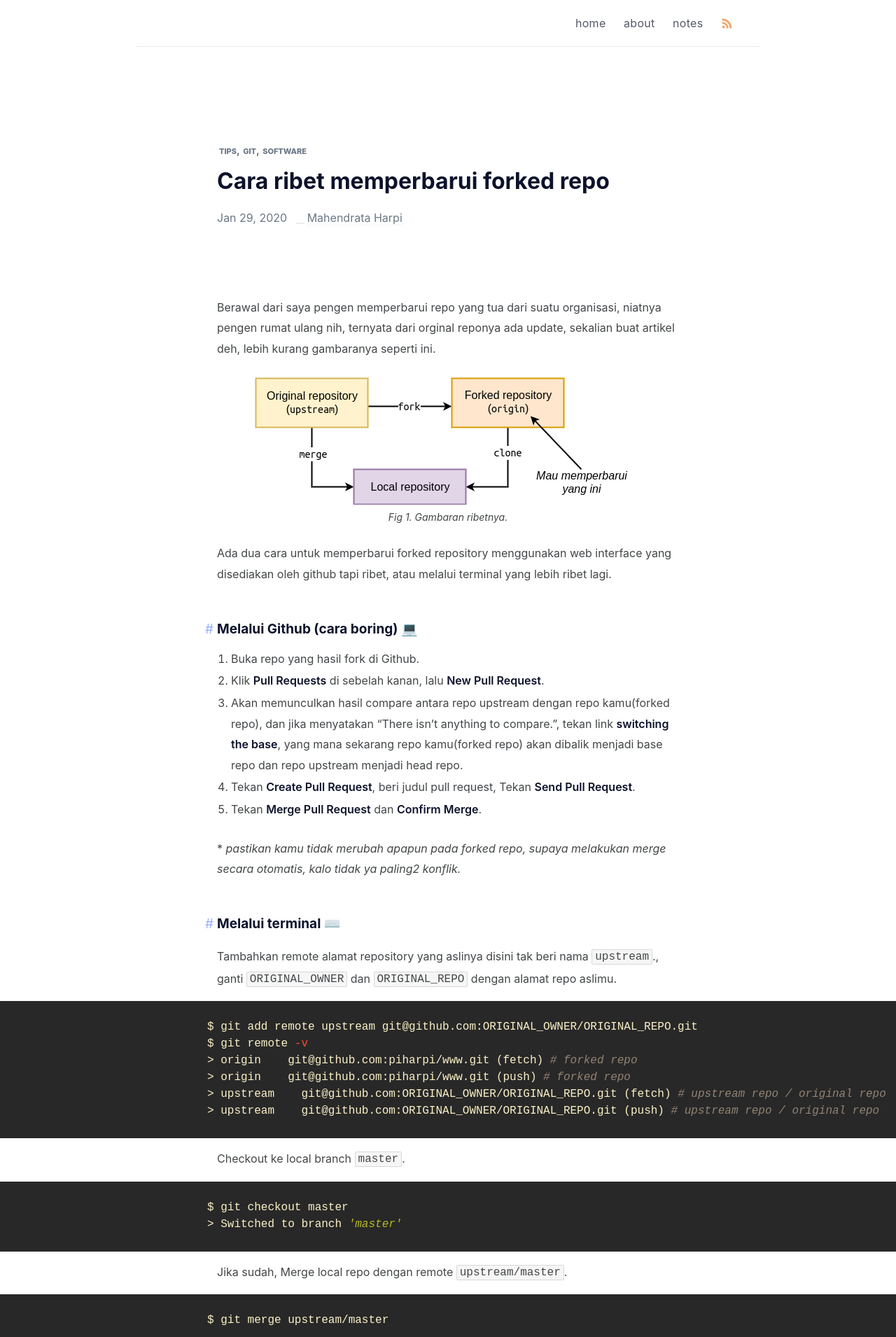
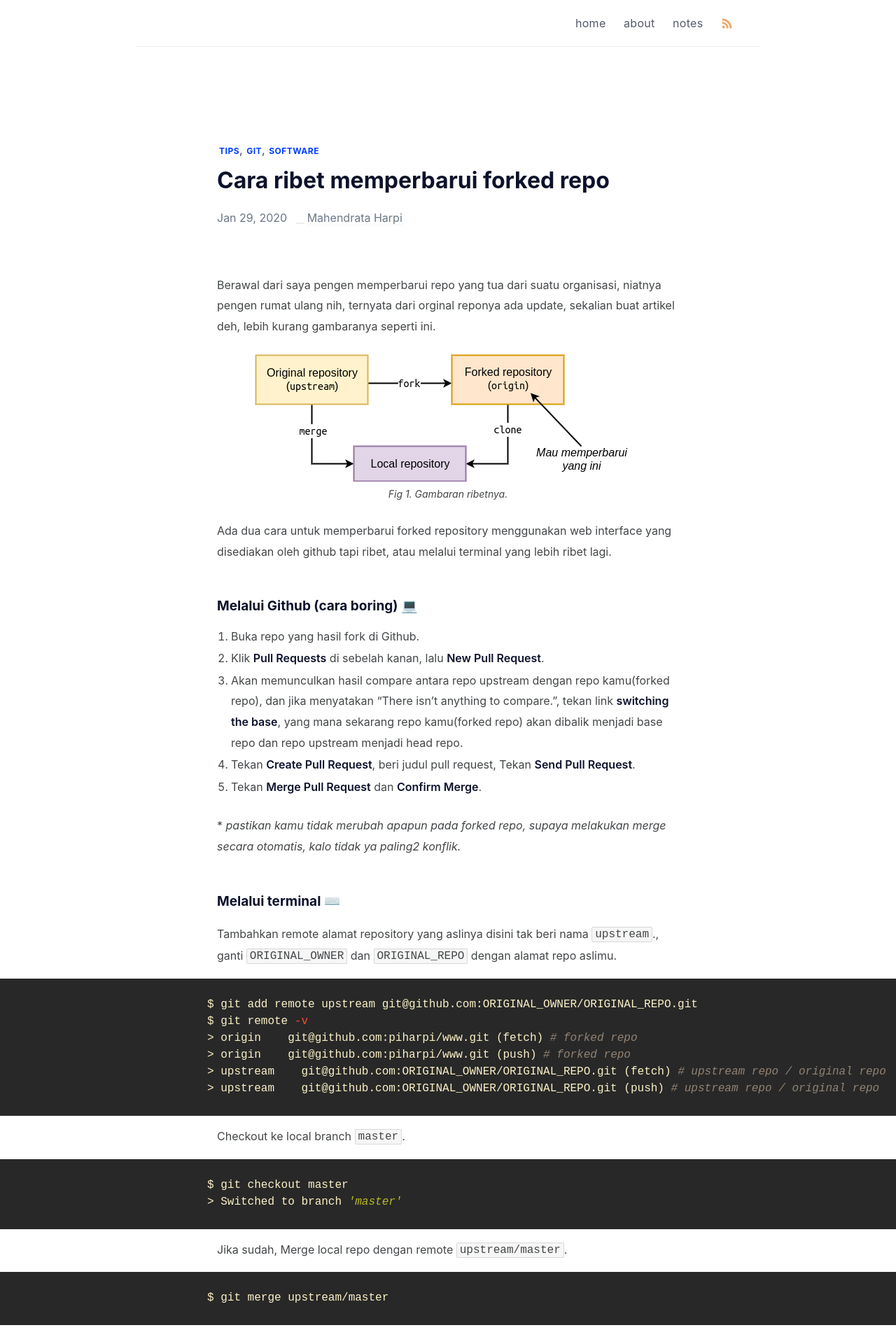
Before and after one commit to piharpi/piharpi.com, a Jekyll site: the page built from _posts/2020-01-29-cara-memperbarui-fork-repository.md, in a window 1280 px wide. Shown: the top 1910 px of the page at 70% size. Built offline with Jekyll 4.4.1, drawn with Linux system fonts in a browser that asks for light colours; some web fonts are replaced.

Commit message:
styling tags, post-nav etc

```diff
--- a/_sass/bangsring/_post.scss
+++ b/_sass/bangsring/_post.scss
@@ -1,34 +1,26 @@
+// Post wrapper
 .wrapper.post {
-  max-width: -webkit-calc(#{$narrow-size} - (#{$spacing-full} * 2));
-  max-width: calc(#{$narrow-size} - (#{$spacing-full} * 2));
-
   @include media-query($on-mobile) {
     padding-left: $spacing-half;
     padding-right: $spacing-half;
   }
 }
 
-/**
- * Post title
- */
+// Post title
 .header {
-  margin-top: 125px;
+  margin-top: 7.8em;
+  margin-bottom: 3em;
 
   .tags {
     margin-left: 3px;
+    letter-spacing: 0.5px;
 
     .tag {
-      color: $gray;
-      line-height: 1;
-      font-weight: 800;
-      display: inline-block;
-      font-size: $small-font-size - 3;
-      border-bottom: 0;
-      text-decoration-color: $smoke;
+      font-weight: $bold-weight;
+      font-size: $small-font-size - 2;
 
       &:hover {
-        color: $black;
-        border-color: $black;
+        text-decoration: none;
       }
     }
   }
@@ -36,8 +28,6 @@
   .header-title {
     font-size: 2em;
     line-height: 1.2;
-    font-weight: 700;
-    color: $black;
     margin-top: 10px;
     margin-bottom: 20px;
 
@@ -51,25 +41,20 @@
   }
 }
 
-/**
- * Post meta
- */
+// Post meta
 .post-meta {
-  font-size: 16px;
-  margin-bottom: 5em;
   padding-top: 3px;
   line-height: 1.3;
-  color: #6b7886;
+  color: $gray;
 
   time {
     position: relative;
-    margin-right: 24px;
+    margin-right: 1.5em;
 
     &::after {
       background: $light;
       bottom: 1px;
       content: " ";
-      display: block;
       height: 2px;
       position: absolute;
       right: -20px;
@@ -82,11 +67,8 @@
   }
 }
 
-/**
- * Post content
- */
+// Post content
 .page-content {
-  font-size: 1em;
   padding-top: 8px;
 
   iframe {
@@ -111,7 +93,6 @@
 
     &:hover {
       color: $text-link-blue-active;
-      opacity: 1;
       text-decoration: underline;
     }
 
@@ -136,7 +117,7 @@
   }
 
   dl dt {
-    font-weight: 700;
+    font-weight: $bold-weight;
   }
 
   h1,
@@ -146,9 +127,29 @@
   h5,
   h6 {
     color: $black;
-    font-weight: 700;
+    font-weight: $bold-weight;
     margin-top: $spacing-full;
     margin-bottom: 0;
+
+    &:hover {
+      .anchor-head {
+        color: $text-link-blue;
+        opacity: 1;
+      }
+    }
+
+    .anchor-head {
+      position: relative;
+      opacity: 0;
+      outline: none;
+
+      &::before {
+        content: "#";
+        position: absolute;
+        right: 5px;
+        font-weight: $bold-weight;
+      }
+    }
   }
 
   h1 {
@@ -178,25 +179,6 @@
   }
 }
 
-.anchor-head {
-  position: relative;
-  color: $black;
-  opacity: 0.4;
-  outline: none !important;
-
-  &:hover {
-    color: $text-link-blue;
-    opacity: 1;
-  }
-
-  &::before {
-    content: "#";
-    position: absolute;
-    right: 5px;
-    font-weight: normal;
-  }
-}
-
 hr {
   border-bottom: 0;
   border-style: solid;
@@ -212,24 +194,26 @@
 
   .post-nav-item {
     border-bottom: 0;
-    font-weight: 800;
+    font-weight: $bold-weight;
     padding-bottom: 10px;
-    color: $black;
-    opacity: 1;
+
+    .post-title {
+      color: $black;
+    }
 
     &:hover,
     &:focus {
-      // color: $gray;
-
-      h4 {
-        color: $text-link-blue;
+      .post-title {
+        color: $text-link-blue-active;
+        opacity: 0.8;
       }
     }
 
-    h4 {
-      // color: $gray;
+    .nav-arrow {
+      font-weight: $normal-weight;
       font-size: $small-font-size;
-      margin: 0;
+      color: $gray;
+      margin-bottom: 3px;
     }
 
     width: 50%;
```
